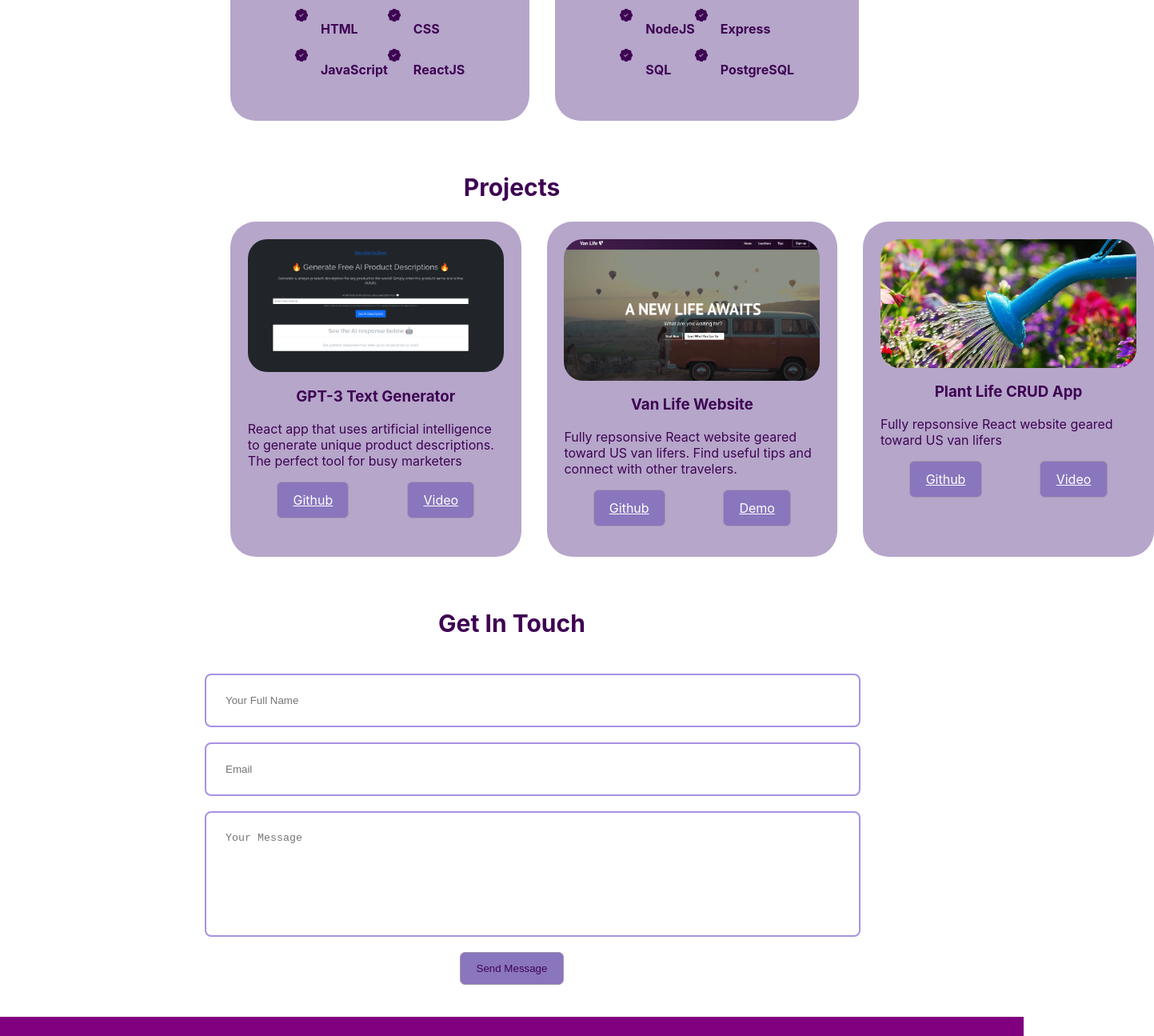
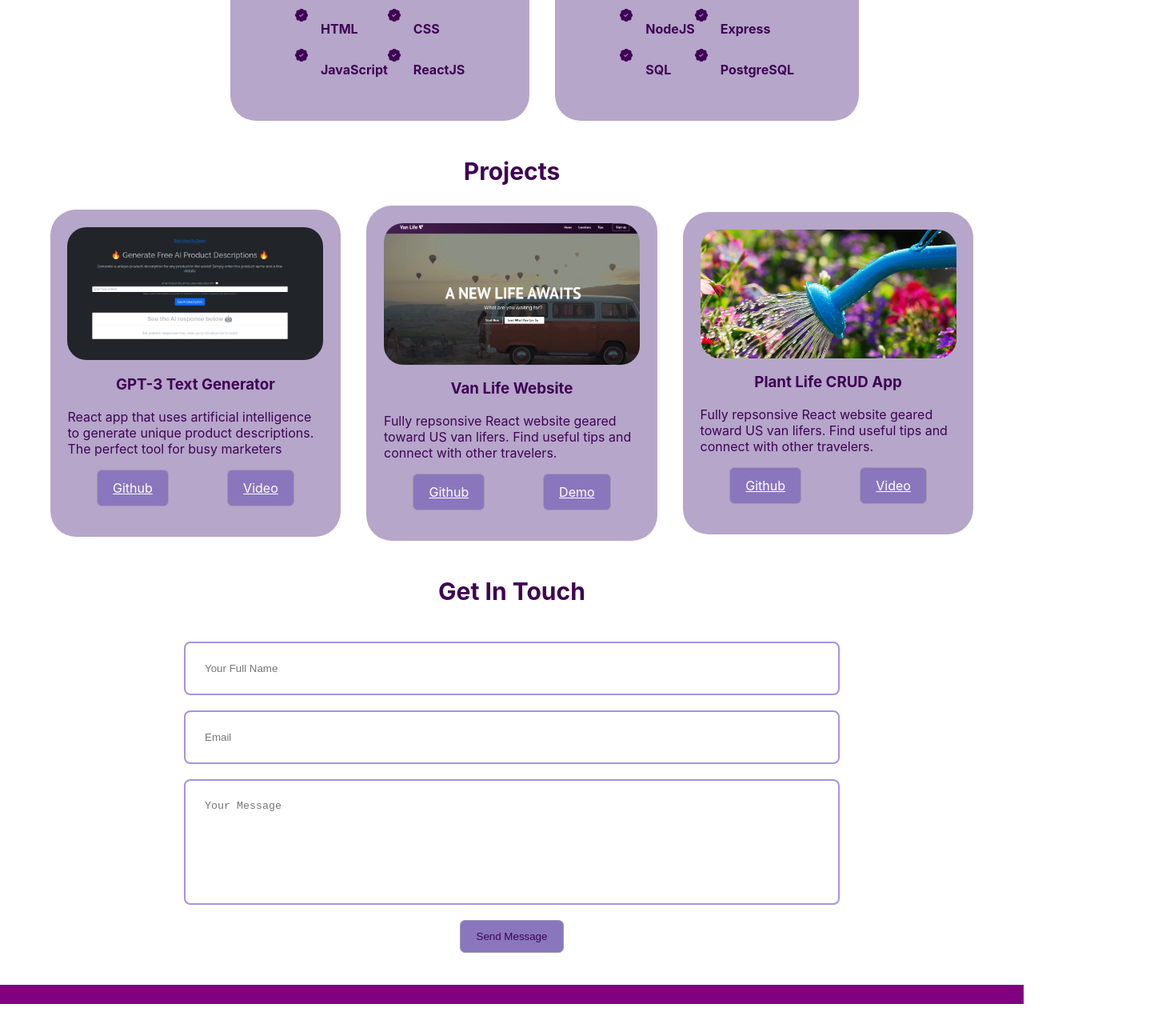
Before and after one commit to masterasia1/portfolio, a React (Create React App) app: page / in a window 1280 px wide. Shown: the part 725-2020 px from the top of the page at 80% size, 1443 px wide, since content can reach past the window. After the commit the page ends 1980 px from the top, so only its background shows below. Built offline with nearby package versions, Linux system fonts and the light colour scheme.

Commit message:
updated about me

```diff
--- a/src/App.css
+++ b/src/App.css
@@ -67,6 +67,7 @@ img {
   padding-right: 20%;
   color: var(--color-text);
   border-color: red;
+  position: relative;
 }
 
 .btn {
--- a/src/App.js
+++ b/src/App.js
@@ -22,18 +22,14 @@ function App() {
 
    <img src={image} alt="Profile"></img>
    <Container>
-
    <div className='bodyStyle'>
      <h2>About</h2>
      <p>I'm Asia. Kitten enthusiast, content warrior, and React developer. I've developed and executed content strategies</p>
      <p>for leading startups. Now, I'm focused on creating apps that touch lives. Let's build something extraordinary!</p>
      </div>
-     <br />
     <Skills />
-     <br />
-     <br />
+    <br />
     <Projects />
-     <br />
      <br />
      <Contact />
      <br />
--- a/src/Contact.css
+++ b/src/Contact.css
@@ -5,6 +5,9 @@ form {
     display: flex;
     flex-direction: column;
     gap: 1.2rem;
+    justify-content: center;
+  align-items: center;
+
 }
 
 input, textarea {
--- a/src/Contact.js
+++ b/src/Contact.js
@@ -18,6 +18,7 @@ export const Contact= () => {
 
   return (
    <section id='contact'>
+
      <h2>Get In Touch</h2>
      <br />
 
--- a/src/Projects.css
+++ b/src/Projects.css
@@ -1,11 +1,9 @@
 .project_container {
 
-    display: grid;
-    grid-template-columns: repeat(3, 1fr);
+    display: flex;
     gap: 2rem;
-    padding-left: 2rem;
-    margin: 0 auto;
-
+    justify-content: center;
+    align-items: center;
 }
 
 .project_item {
@@ -48,7 +46,7 @@
 /* MEDIA Query (Small devices) */
 @media screen and (max-width: 600px) {
    .project_container {
-       grid-template-columns: 1fr;
+    display: block;
        gap: 1rem;
    }
 }
--- a/src/Projects.js
+++ b/src/Projects.js
@@ -43,7 +43,7 @@ const Projects = () => {
             </div>
               <h3>Plant Life CRUD App</h3>
               <div className='project_iten_text'>
-              <p>Fully repsonsive React website geared toward US van lifers</p>
+              <p>Fully repsonsive React website geared toward US van lifers. Find useful tips and connect with other travelers.</p>
               </div>
               <div className='project_item-cta'>
               <a href='https://github.com/masterasia1/some-plants' className='btn'>Github</a>
--- a/src/Skills.css
+++ b/src/Skills.css
@@ -2,9 +2,8 @@
     display: grid;
     grid-template-columns: 1fr 1fr;
     gap:2rem;
-    width: 100%;
-    padding-left: 2rem;
-
+  padding-right: 2em;
+   padding-left: 2em;
 }
 
 .experience_container > div {
--- a/src/Skills.js
+++ b/src/Skills.js
@@ -6,6 +6,7 @@ const Skills = () => {
   return (
     <section id='experience'>
     <h2>Skills</h2>
+    <br />
     <div className='container experience_container'>
       <div className='skills_frontend>'>
         <h3>Frontend Development</h3>
```
